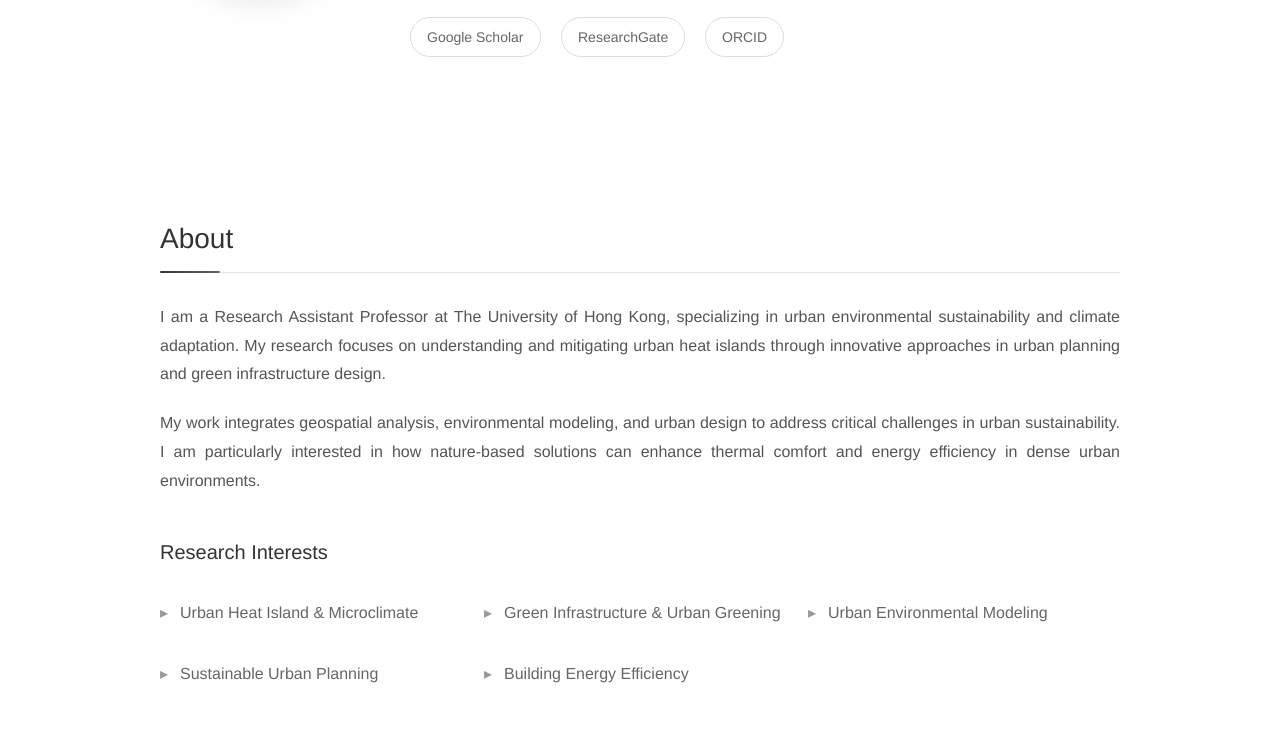
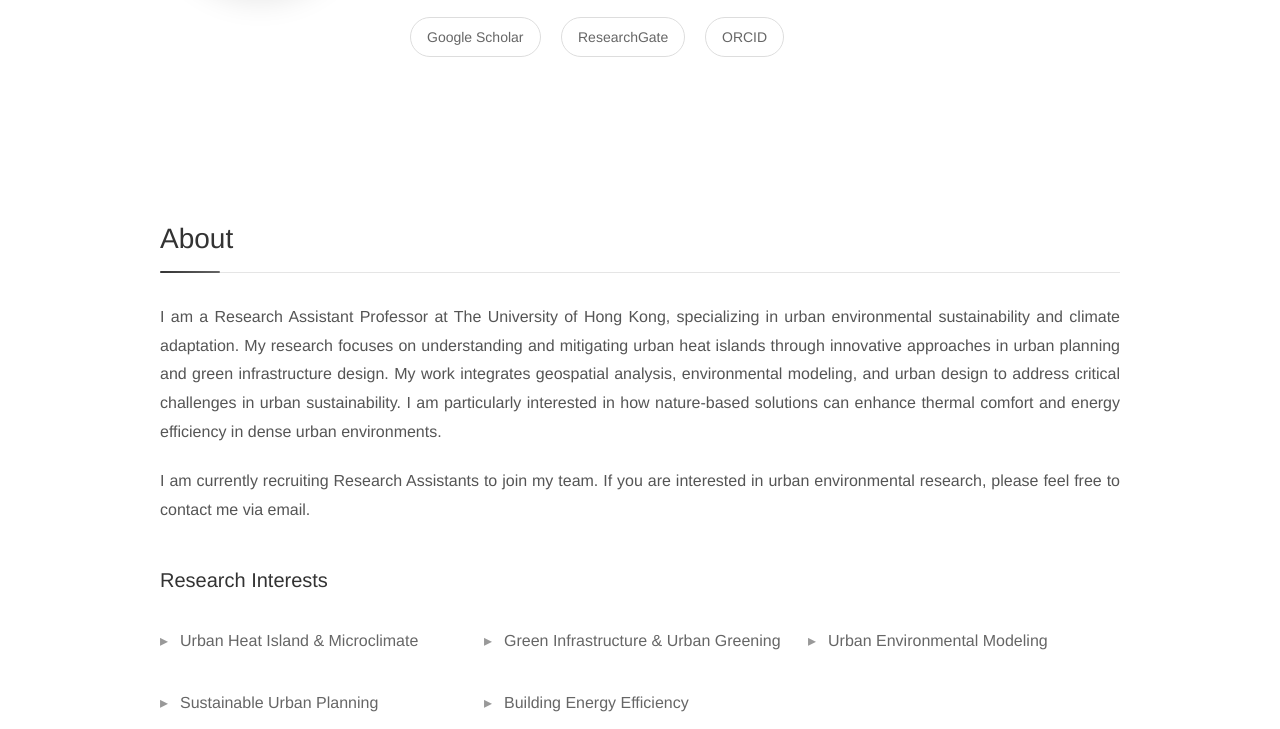
Before and after one commit to JiaSiqi-Jessie/JiaSiqi-Jessie.github.io, a plain HTML site: page index.html in a window 1280 px wide. Shown: the part 368-1097 px from the top of the page. Drawn offline with Linux system fonts and the light colour scheme.

Commit message:
index.html

```diff
--- a/index.html
+++ b/index.html
@@ -42,7 +42,7 @@
                         </div>
 
                         <div class="social-links">
-                            <a href="#" class="social-link">Google Scholar</a>
+                            <a href="https://scholar.google.com/citations?user=MKyB5TQAAAAJ&hl=zh-CN" class="social-link">Google Scholar</a>
                             <a href="#" class="social-link">ResearchGate</a>
                             <a href="#" class="social-link">ORCID</a>
                         </div>
@@ -54,9 +54,9 @@
         <section class="about">
             <h2>About</h2>
             <div class="about-content">
-                <p class="justified-text">I am a Research Assistant Professor at The University of Hong Kong, specializing in urban environmental sustainability and climate adaptation. My research focuses on understanding and mitigating urban heat islands through innovative approaches in urban planning and green infrastructure design.</p>
+                <p class="justified-text">I am a Research Assistant Professor at The University of Hong Kong, specializing in urban environmental sustainability and climate adaptation. My research focuses on understanding and mitigating urban heat islands through innovative approaches in urban planning and green infrastructure design. My work integrates geospatial analysis, environmental modeling, and urban design to address critical challenges in urban sustainability. I am particularly interested in how nature-based solutions can enhance thermal comfort and energy efficiency in dense urban environments.</p>
 
-                <p class="justified-text">My work integrates geospatial analysis, environmental modeling, and urban design to address critical challenges in urban sustainability. I am particularly interested in how nature-based solutions can enhance thermal comfort and energy efficiency in dense urban environments.</p>
+                <p class="justified-text">I am currently recruiting Research Assistants to join my team. If you are interested in urban environmental research, please feel free to contact me via email.</p>
 
                 <div class="research-interests">
                     <h3>Research Interests</h3>
```
